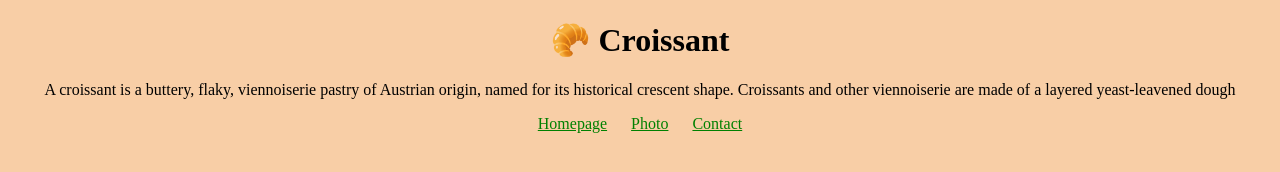
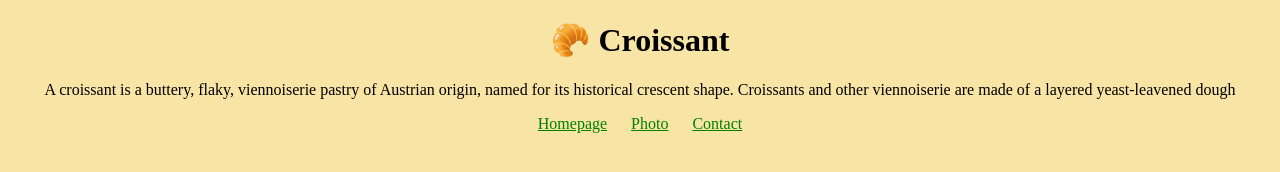
Before and after one commit to admbalogh/homework, a plain HTML site: page index.html in a window 1280 px wide. Drawn offline with Linux system fonts and the light colour scheme.

Commit message:
update color and submit

```diff
--- a/css/style.css
+++ b/css/style.css
@@ -1,5 +1,5 @@
 body {
-  background: rgb(248, 206, 166);
+  background: rgb(248, 229, 166);
 }
 h1,
 p {
```
